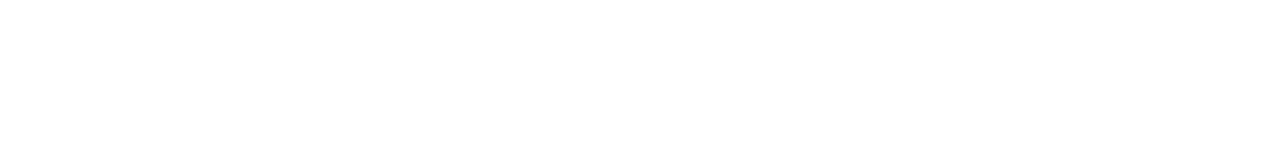
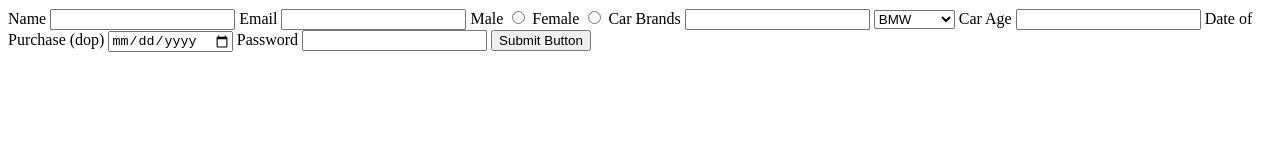
Before and after one commit to acciojob/car-insurance-form-uditya-shubham, a website: page main.html in a window 1280 px wide. Drawn offline with Linux system fonts and the light colour scheme.

Commit message:
created a submission

```diff
--- a/main.html
+++ b/main.html
@@ -8,6 +8,44 @@
 
 <body>
 	<!-- the entire body must be written by student -->
+
+    <form method="post">
+     <label for="name">Name</label>
+     <input type="text" id="name" required>
+
+     <label for="email">Email</label>
+     <input type="email" id="email" required>
+
+     <label for="gender_m" >Male</label>
+    <input type="radio" id="gender_m" name="gender"  required>
+
+    <label for="gender_f">Female</label>
+    <input type="radio" id="gender_f" name="gender" required>
+
+
+    <label for="cars">Car Brands</label>
+    <input type="select" id="cars" >
+    <select >
+        <option value="BMW">BMW</option>
+        <option value="Audi">Audi</option>
+        <option value="Mercedez">Mercedez</option>
+    </select>
+
+     <label for="carage">Car Age</label>
+     <input type="number" id="carage" required>
+
+     <label for="dop">Date of Purchase (dop)</label>
+     <input type="date" id="dop" required>
+
+     <label for="password">Password</label>
+     <input type="password" id="password" required>
+
+     <button type="submit">Submit Button</button>
+
+
+    </form>
+
+
     <script type="text/javascript" src="./script.js">
 </script>
 
```
